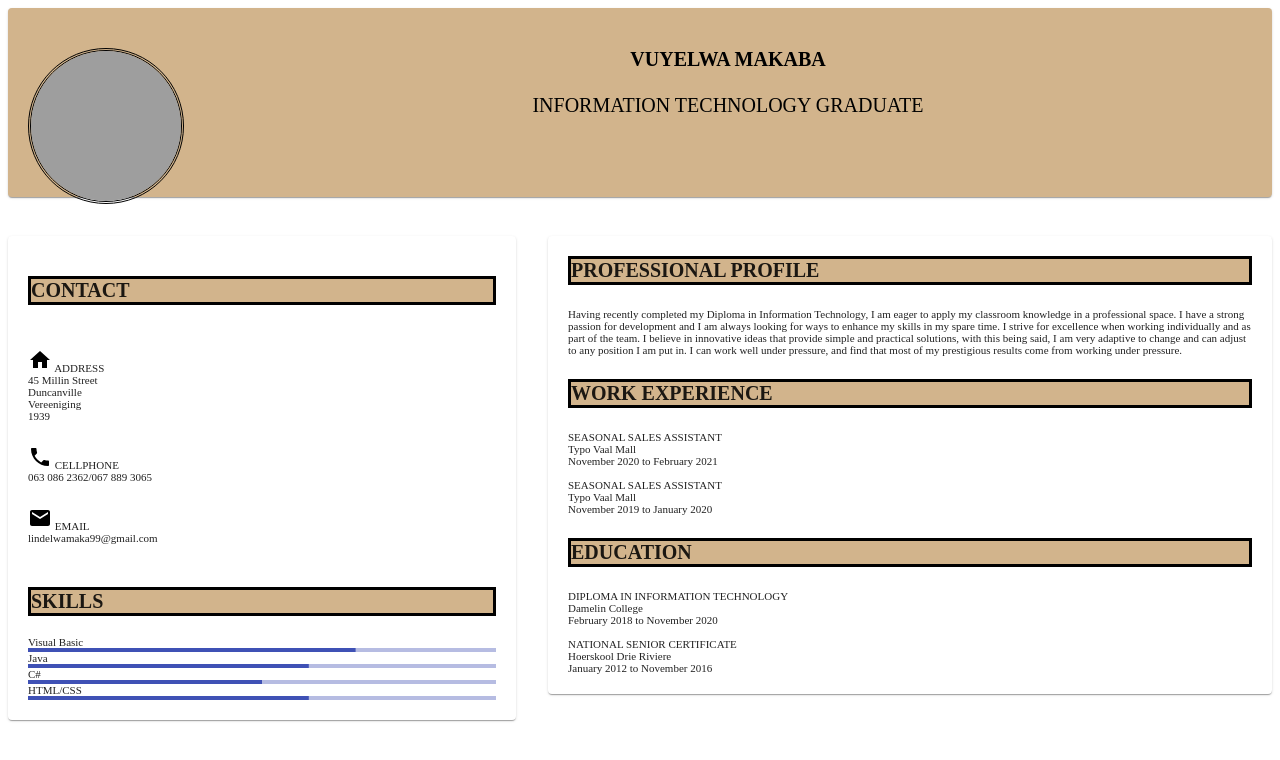
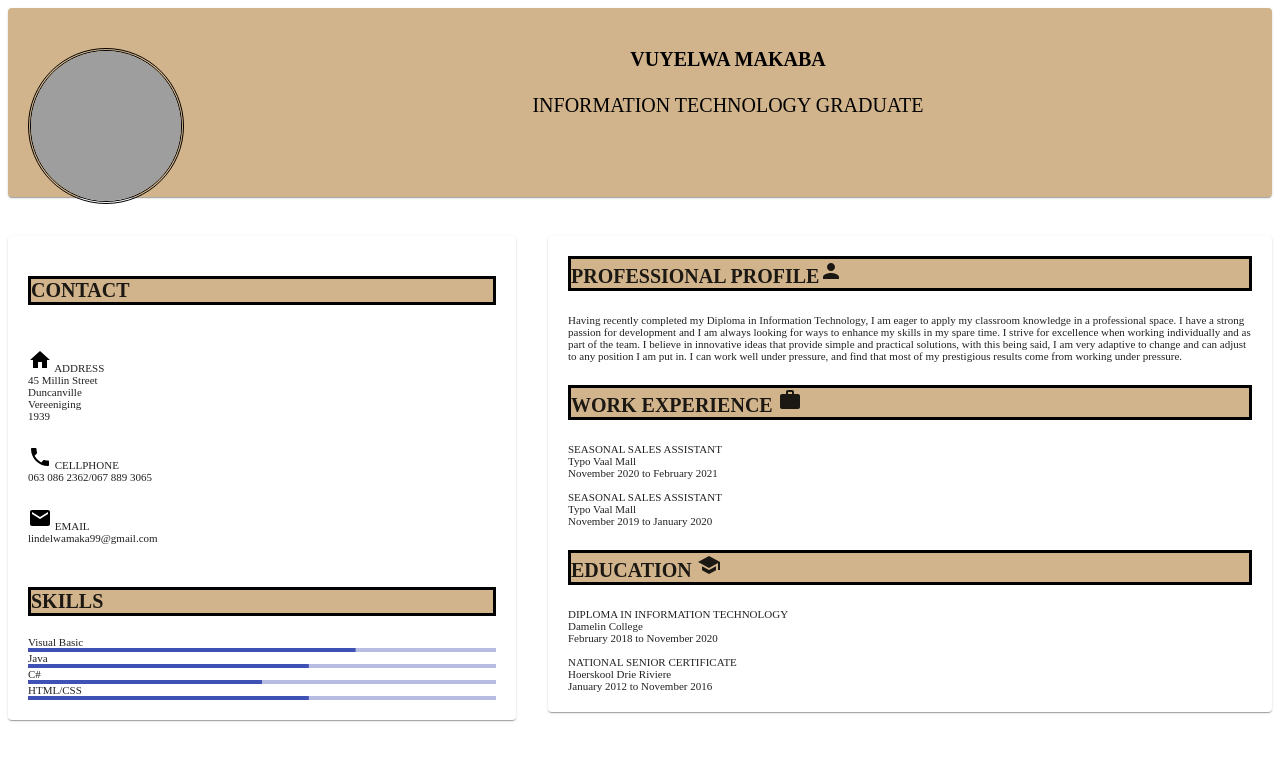
Before and after one commit to vuyelwaleeto/react-mykk1t, a React (Create React App) app: page / in a window 1280 px wide. Shown: the top 760 px of the page. Built offline with nearby package versions, Linux system fonts and the light colour scheme; grey boxes are pictures that could not be loaded.

Commit message:
1 file modified

```diff
--- a/src/App.js
+++ b/src/App.js
@@ -5,6 +5,9 @@ import { Grid, Paper, LinearProgress } from '@material-ui/core';
 import PhoneIcon from '@material-ui/icons/Phone';
 import HomeIcon from '@material-ui/icons/Home';
 import EmailIcon from '@material-ui/icons/Email';
+import PersonIcon from '@material-ui/icons/Person';
+import SchoolIcon from '@material-ui/icons/School';
+import WorkIcon from '@material-ui/icons/Work';
 
 const useStyles = makeStyles({
   root: {
@@ -123,6 +126,7 @@ export default function App() {
           <Paper className={classes.profile}>
             <div className={classes.Proprofile}>
               <p1>PROFESSIONAL PROFILE</p1>
+              <PersonIcon />
             </div>
             <br />
             <subtitle1>
@@ -141,6 +145,7 @@ export default function App() {
             <br />
             <div className={classes.Proprofile}>
               <p1>WORK EXPERIENCE </p1>
+              <WorkIcon />
             </div>
             <br />
             <subtitle1>
@@ -153,6 +158,7 @@ export default function App() {
             <br />
             <div className={classes.Proprofile}>
               <p1>EDUCATION </p1>
+              <SchoolIcon />
             </div>
             <br />
             <subtitle1>
```
